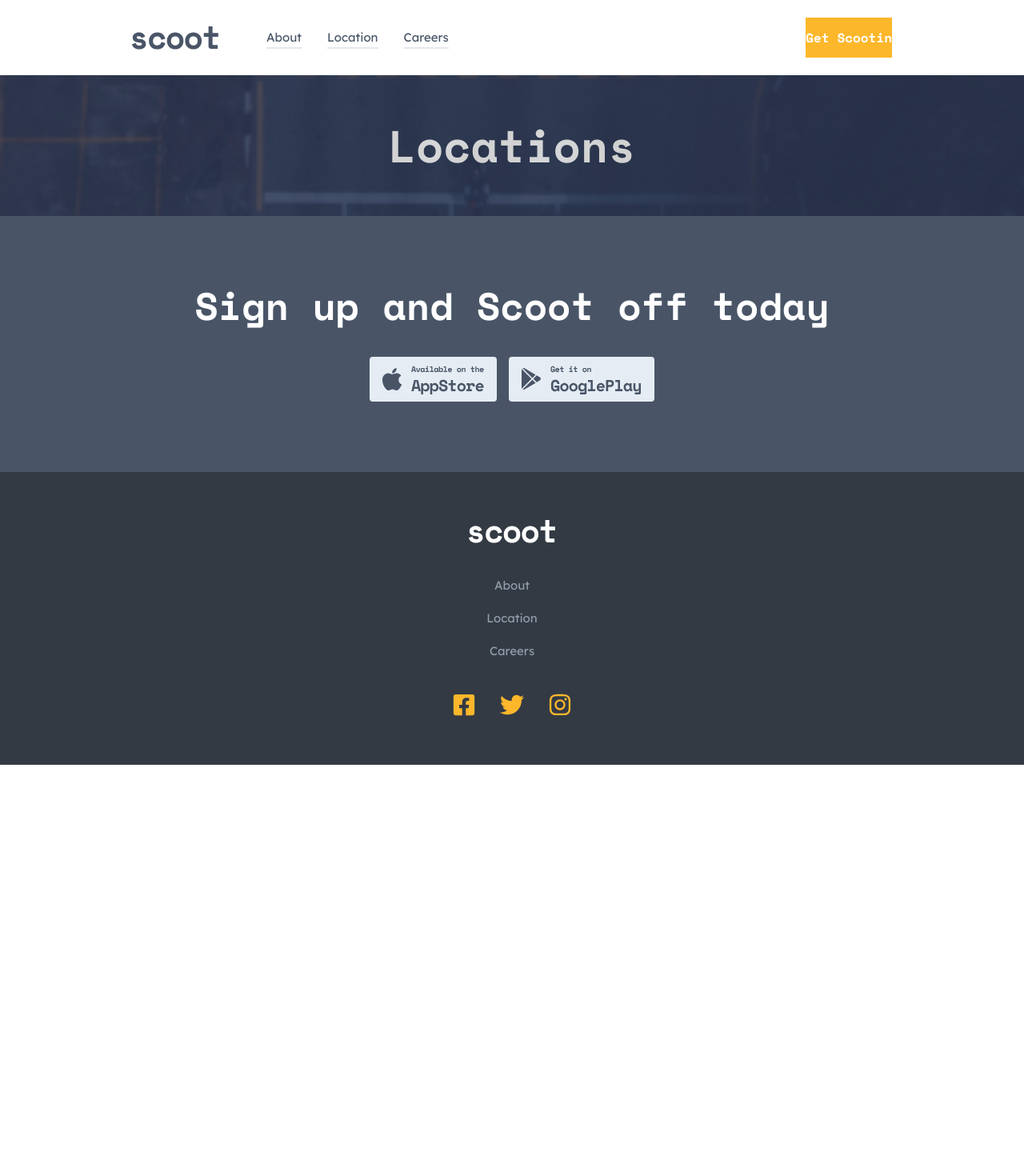
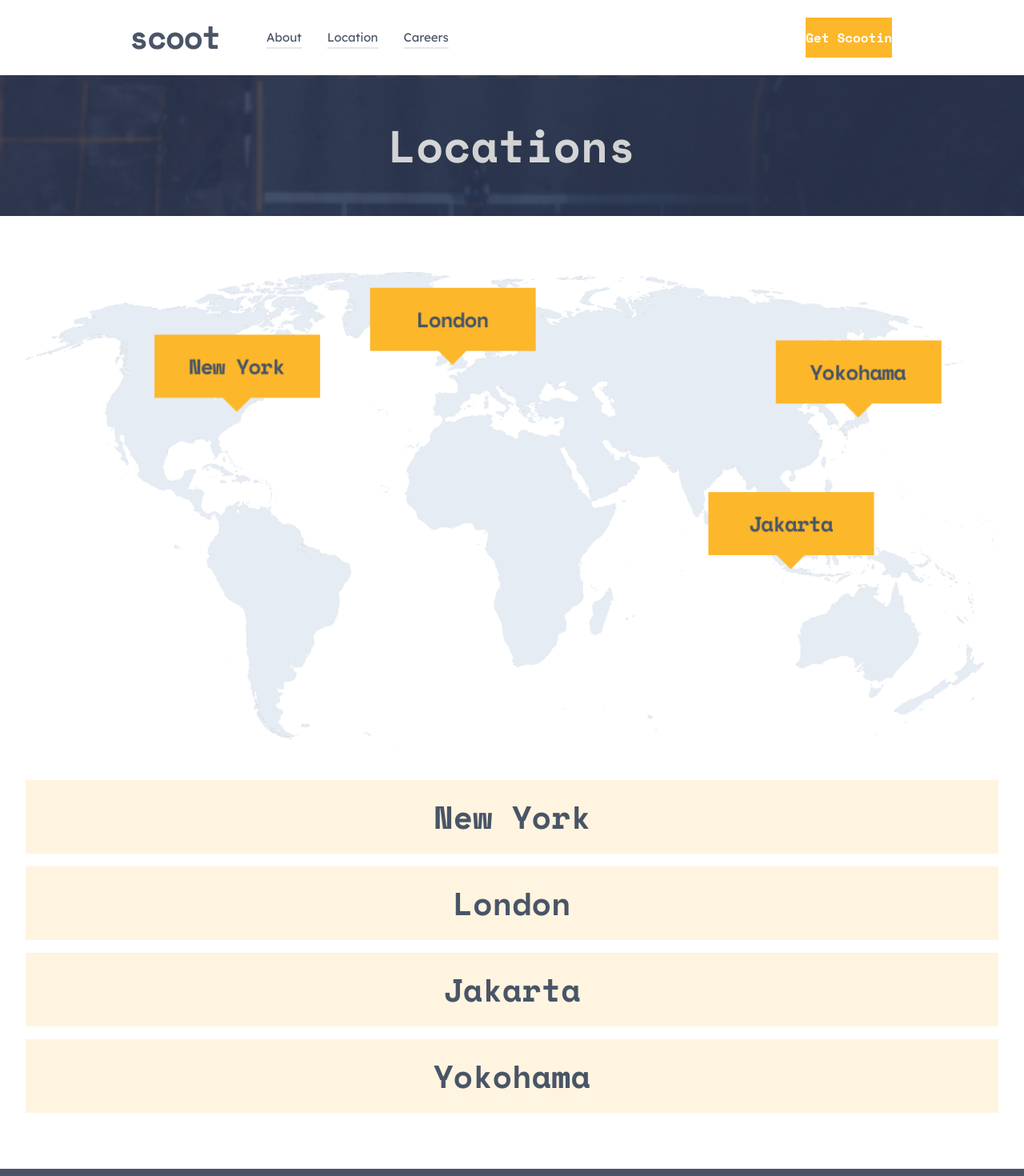
Before and after one commit to Azimsher07/scoot, a React (Vite) app: page /location in a window 1280 px wide. Shown: the top 1470 px of the page at 80% size. Before the commit the page ends 956 px from the top, so only its background shows below. Built offline with nearby package versions, Linux system fonts and the light colour scheme.

Commit message:
world map finish

```diff
--- a/src/components/common/heading/Headings.jsx
+++ b/src/components/common/heading/Headings.jsx
@@ -1,56 +1,38 @@
 import React from "react";
 
-export const Heading1 = ({ children, color = true }) => {
+export const Heading1 = ({ children, color = true, className }) => {
   let style = "";
   if (color) {
     style = "text-gr  font-mf text-[40px] md:text-[56px] leading-[56px]";
   } else {
     style = "text-wt  font-mf text-[40px] md:text-[56px] leading-[56px]";
   }
-  return <h1 className={style}>{children}</h1>;
+  return <h1 className={`${style} ${className}`}>{children}</h1>;
 };
-export const Heading2 = ({ children, color = true }) => {
+export const Heading2 = ({ children, color = true, className }) => {
   let style = "";
   if (color) {
     style = "text-gr  font-mf  text-[32px] md:text-5xl leading-[48px]";
   } else {
     style = "text-wt  font-mf  text-[32px] md:text-5xl leading-[48px]";
   }
-  return <h2 className={style}>{children}</h2>;
+  return <h2 className={`${style} ${className}`}>{children}</h2>;
 };
-export const Heading3 = ({ children, color = true }) => {
+export const Heading3 = ({ children, color = true, className }) => {
   let style = "";
   if (color) {
     style = "text-gr  font-mf text-xl md:text-[40px] leading-[48px]";
   } else {
     style = "text-wt  font-mf text-xl md:text-[40px] leading-[48px]";
   }
-  return <h3 className={style}>{children}</h3>;
+  return <h3 className={`${style} ${className} opacity-100`}>{children}</h3>;
 };
-export const Heading4 = ({ children, color = true }) => {
+export const Heading4 = ({ children, color = true, className }) => {
   let style = "";
   if (color) {
     style = "text-gr  font-mf text-lg md:text-2xl leading-7";
   } else {
     style = "text-wt  font-mf text-lg md:text-2xl leading-7";
   }
-  return <h4 className={style}>{children}</h4>;
+  return <h4 className={`${style} ${className}`}>{children}</h4>;
 };
-// export const Heading5 = ({ children, color = true }) => {
-//   let style = "";
-//   if (color) {
-//     style = "text-gr  font-mf text-xl leading-7";
-//   } else {
-//     style = "text-wt  font-mf text-xl leading-7";
-//   }
-//   return <h4 className={style}>{children}</h4>;
-// };
-// export const Heading6 = ({ children, color = true }) => {
-//   let style = "";
-//   if (color) {
-//     style = "text-gr  font-mf text-[32px] leading-7";
-//   } else {
-//     style = "text-wt  font-mf text-[32px] leading-7";
-//   }
-//   return <h4 className={style}>{children}</h4>;
-// };
--- a/src/components/pages/LocationsComponents/index.js
+++ b/src/components/pages/LocationsComponents/index.js
@@ -0,0 +1 @@
+export { WorldMap } from "./worldMap";
--- /dev/null
+++ b/src/components/pages/LocationsComponents/worldMap/WorldMap.jsx
@@ -0,0 +1,24 @@
+import React from "react";
+import WorldMapSM from "/images/otherPages/LocationImages/mapSM.png";
+import WorldMapXL from "/images/otherPages/LocationImages/worldMap.png";
+import { Heading3 } from "../../../common";
+
+const cities = ["New York", "London", "Jakarta", "Yokohama"];
+
+export const WorldMap = () => {
+  return (
+    <div className="my-[70px]">
+      <div className="dfCol mb-[40px] ">
+        <img src={WorldMapSM} className="block md:hidden" alt="" />
+        <img src={WorldMapXL} className="hidden md:block" alt="" />
+      </div>
+      <div className="dfCol gap-[16px]">
+        {cities.map((city, i) => (
+          <div key={i} className="w-[100%] py-[22px] bg-[#FFF4DF]  dfCenter">
+            <Heading3 className="opacity-[1]">{city}</Heading3>
+          </div>
+        ))}
+      </div>
+    </div>
+  );
+};
--- /dev/null
+++ b/src/components/pages/LocationsComponents/worldMap/index.js
@@ -0,0 +1 @@
+export * from "./WorldMap"
--- a/src/pages/Locations/Locations.jsx
+++ b/src/pages/Locations/Locations.jsx
@@ -1,12 +1,13 @@
 import React from "react";
 import { CommonHero } from "../../components/common";
+import { WorldMap } from "../../components/pages/LocationsComponents";
 
 export const Locations = () => {
   return (
     <div>
       <CommonHero>Locations</CommonHero>
       <div className="smPadding">
-
+        <WorldMap />
       </div>
     </div>
   );
```
Also changed, not shown: public/images/otherPages/LocationImages/mapSM.png (added).
